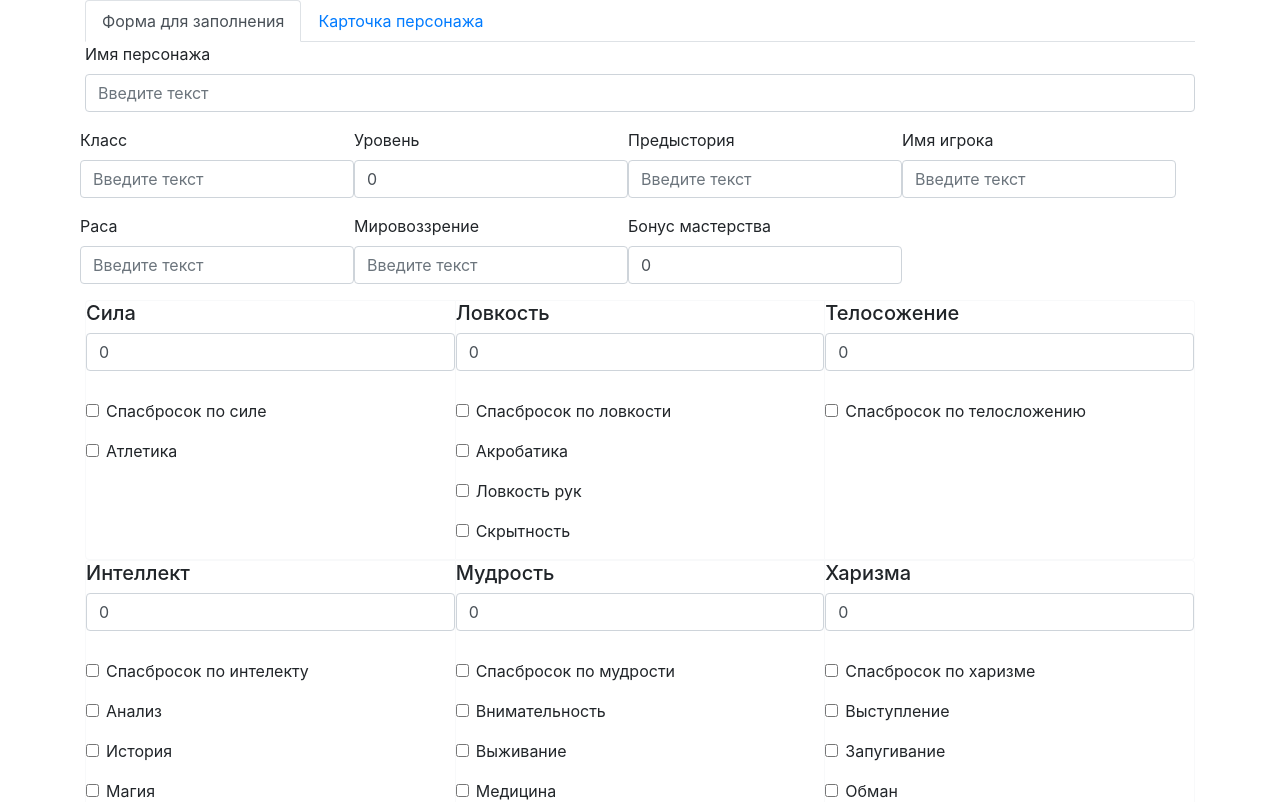
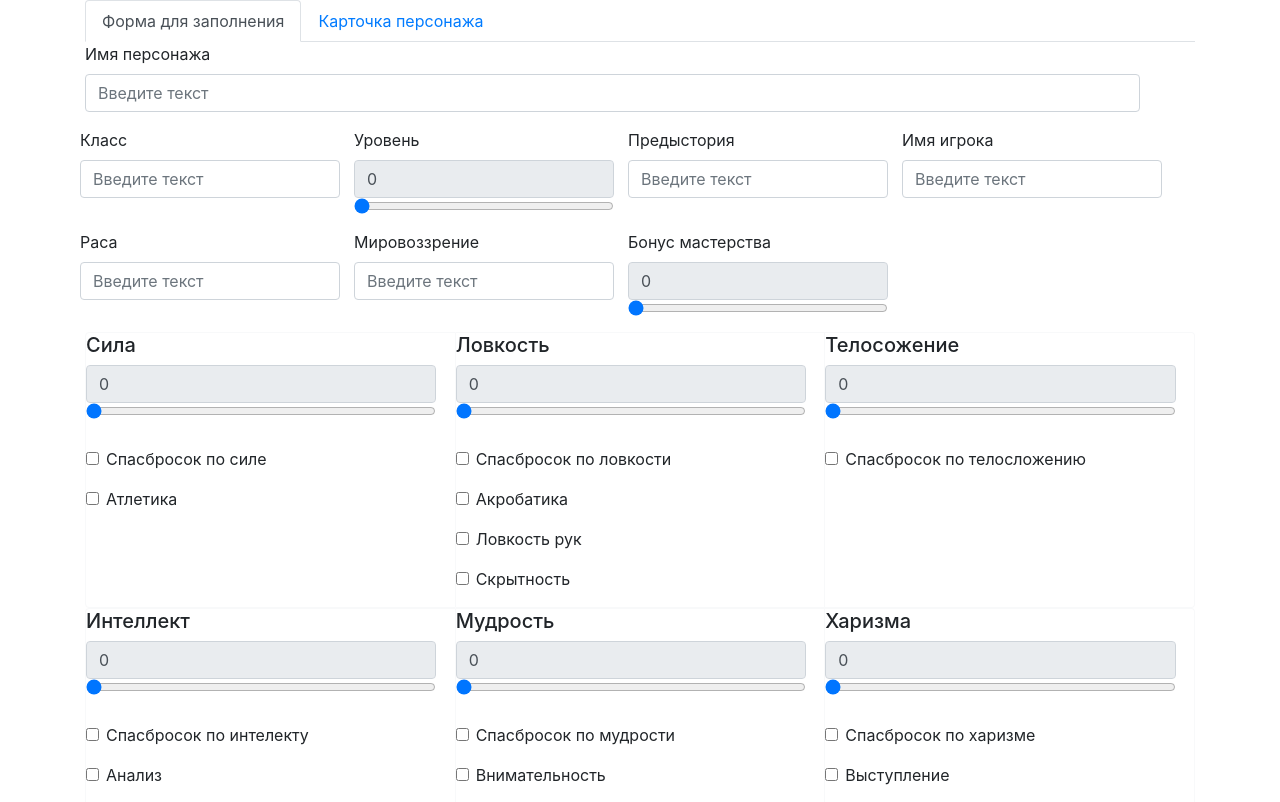
Before and after one commit to dashastik/dnd, a React (Create React App) app: page / in a window 1280 px wide. Shown: the top 802 px of the page. Built offline with nearby package versions, Linux system fonts and the light colour scheme.

Commit message:
slider added for ease of entry

```diff
--- a/src/InputNumber.js
+++ b/src/InputNumber.js
@@ -15,12 +15,20 @@ class InputNumber extends Component {
             <Form.Group>
                 <Form.Label>{this.props.label}</Form.Label>
                 <Form.Control
+                    style={{ width: '95%' }}
                     type="number"
                     min="0"
                     placeholder="Введите число"
                     value={this.props.store[this.props.stateKey]}
+                    // onChange={this.handleChange}
+                    readOnly
+                />
+                <Form.Control
+                    style={{ width: '95%' }}
+                    type="range"
+                    value={this.props.store[this.props.stateKey]}
                     onChange={this.handleChange}
-                />
+                    max="30" />
             </Form.Group>
         )
     }
--- a/src/InputText.js
+++ b/src/InputText.js
@@ -15,6 +15,7 @@ class InputText extends Component {
             <Form.Group >
                 <Form.Label>{this.props.label}</Form.Label>
                 <Form.Control
+                    style={{ width: '95%' }}
                     type="text"
                     placeholder="Введите текст"
                     value={this.props.store[this.props.stateKey]}
```
